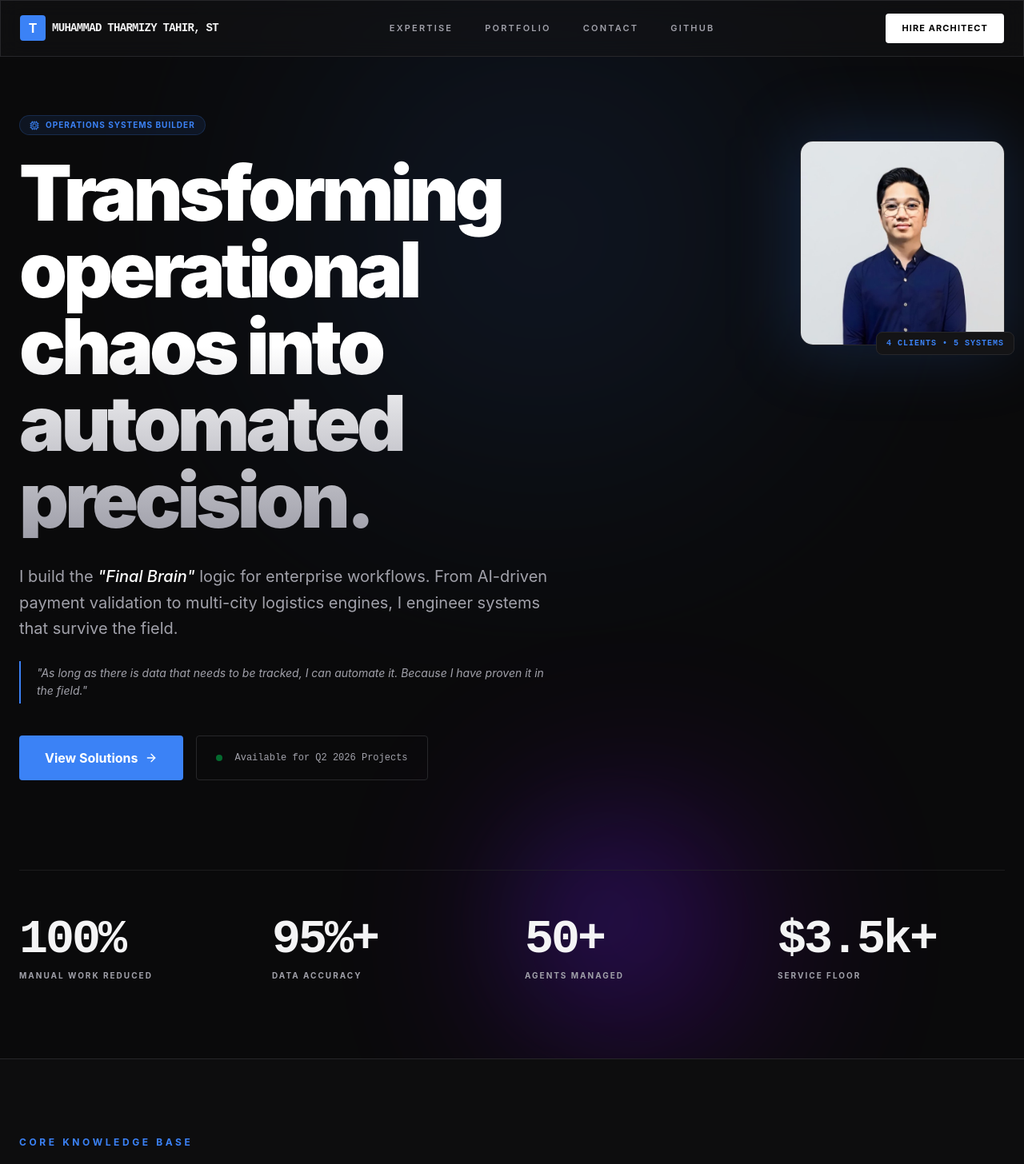
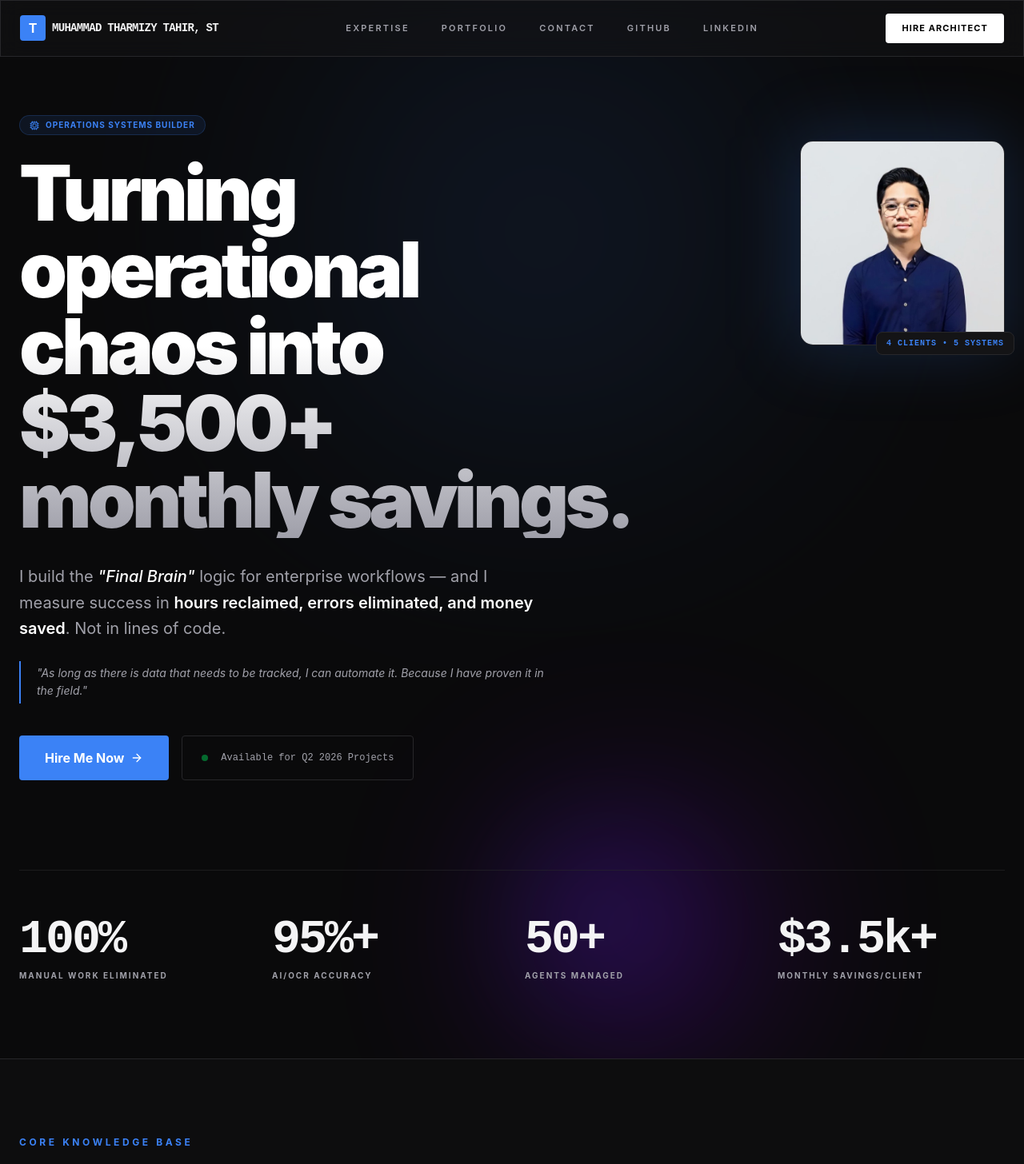
Before and after one commit to tamtam2492/portfolio, a React (Vite) app: page / in a window 1280 px wide. Shown: the top 1456 px of the page at 80% size. Built offline with nearby package versions, Linux system fonts and the light colour scheme.

Commit message:
Auditor fixes: pain point CTA, 95% accuracy, 80% reduction, LinkedIn, .5k tagline

```diff
--- a/public/portfolio-print.html
+++ b/public/portfolio-print.html
@@ -133,7 +133,7 @@
     /* Contact */
     .contact-table {
       display: grid;
-      grid-template-columns: 1fr 1fr 1fr;
+      grid-template-columns: 1fr 1fr 1fr 1fr;
       gap: 0;
       border: 1px solid #c8d8e8;
       border-radius: 5px;
@@ -241,7 +241,7 @@
       </div>
       <div class="project-row" style="margin-bottom:0">
         <div class="label">Result</div>
-        <p>Manual data entry dropped to zero. 95% accuracy achieved. Processing time under 10 seconds. Handles 500+ transactions daily. The system ran in production and handled daily payment verification for the entire collection team.</p>
+        <p>Manual data entry dropped to zero. <strong>95% AI/OCR accuracy achieved.</strong> <strong>80% reduction in manual processing time</strong> — from hours to under 10 seconds per receipt. Handles 500+ transactions daily. Zero transcription errors across the entire collection team.</p>
       </div>
     </div>
   </div>
@@ -382,6 +382,10 @@
       <div class="c-label">Telegram</div>
       <div class="c-value">@tamtam2492</div>
     </div>
+    <div class="contact-cell" style="border-right:none">
+      <div class="c-label">LinkedIn</div>
+      <div class="c-value">linkedin.com/in/muhammadtharmizy</div>
+    </div>
   </div>
 
   <div class="footer">
--- a/src/App.tsx
+++ b/src/App.tsx
@@ -34,7 +34,7 @@ const clients = [
         title: "Payment Receipt Automation",
         problem: "Agents manually processed dozens of payment receipts daily via Telegram. High error rates and zero consistency.",
         solution: "Built an end-to-end n8n workflow. AI/OCR extracts data from receipt photos, validates it, and syncs to Google Sheets with auto-confirmation messages.",
-        roi: "Manual data entry dropped to zero. 95% accuracy achieved. Processing time slashed from hours to under 10 seconds. Handles 500+ transactions daily without performance degradation.",
+        roi: "Manual data entry dropped to zero. 95% AI/OCR accuracy achieved. 80% reduction in manual processing time — from hours to under 10 seconds per receipt. Handles 500+ transactions daily. Zero transcription errors across the entire collection team.",
         tools: ["n8n", "Telegram Bot API", "AI / OCR", "Google Sheets", "REST API"],
         icon: <Zap className="w-5 h-5 text-blue-400" />
       },
@@ -109,10 +109,10 @@ const clients = [
 ];
 
 const stats = [
-  { label: "Manual Work Reduced", value: "100%" },
-  { label: "Data Accuracy", value: "95%+" },
+  { label: "Manual Work Eliminated", value: "100%" },
+  { label: "AI/OCR Accuracy", value: "95%+" },
   { label: "Agents Managed", value: "50+" },
-  { label: "Service Floor", value: "$3.5k+" }
+  { label: "Monthly Savings/Client", value: "$3.5k+" }
 ];
 
 export default function App() {
@@ -130,6 +130,7 @@ export default function App() {
             <a href="#portfolio" className="hover:text-white transition-colors">Portfolio</a>
             <a href="#contact" className="hover:text-white transition-colors">Contact</a>
             <a href="https://github.com/tamtam2492" target="_blank" rel="noopener noreferrer" className="hover:text-white transition-colors">GitHub</a>
+            <a href="https://www.linkedin.com/in/muhammadtharmizy" target="_blank" rel="noopener noreferrer" className="hover:text-white transition-colors">LinkedIn</a>
           </div>
           <a
             href="#contact"
@@ -160,20 +161,22 @@ export default function App() {
                 <Cpu className="w-3 h-3" /> Operations Systems Builder
               </div>
               <h1 className="text-6xl md:text-8xl font-black tracking-tighter leading-[1.0] mb-8 text-gradient">
-                Transforming operational chaos into automated precision.
+                Turning operational chaos into $3,500+ monthly savings.
               </h1>
               <p className="text-lg md:text-xl text-brand-muted mb-6 leading-relaxed max-w-2xl">
-                I build the <span className="text-white font-medium italic">"Final Brain"</span> logic for enterprise workflows. From AI-driven payment validation to multi-city logistics engines, I engineer systems that survive the field.
+                I build the <span className="text-white font-medium italic">"Final Brain"</span> logic for enterprise workflows — and I measure success in <span className="text-white font-semibold">hours reclaimed, errors eliminated, and money saved</span>. Not in lines of code.
               </p>
               <blockquote className="border-l-2 border-brand-accent pl-5 py-1 mb-10 max-w-2xl">
                 <p className="text-sm italic text-brand-muted leading-relaxed">"As long as there is data that needs to be tracked, I can automate it. Because I have proven it in the field."</p>
               </blockquote>
               <div className="flex flex-wrap gap-4">
                 <a
-                  href="#portfolio"
+                  href="https://wa.me/6285342020433?text=Hi%20Tharmizy%2C%20I%20want%20to%20discuss%20a%20project"
+                  target="_blank"
+                  rel="noopener noreferrer"
                   className="bg-brand-accent text-white px-8 py-4 rounded font-bold flex items-center gap-2 hover:scale-105 transition-transform"
                 >
-                  View Solutions <ArrowRight className="w-4 h-4" />
+                  Hire Me Now <ArrowRight className="w-4 h-4" />
                 </a>
                 <div className="flex items-center gap-4 px-6 py-4 rounded border border-brand-border font-mono text-xs text-brand-muted">
                   <span className="w-2 h-2 bg-green-500 rounded-full animate-pulse" />
@@ -485,13 +488,13 @@ export default function App() {
             viewport={{ once: true }}
             className="text-center mb-20"
           >
-            <h2 className="text-xs font-bold uppercase tracking-[0.4em] text-brand-accent mb-6">Ready to Automate?</h2>
+            <h2 className="text-xs font-bold uppercase tracking-[0.4em] text-brand-accent mb-6">Stop Losing Money to Manual Work</h2>
             <h3 className="text-5xl md:text-8xl font-black tracking-tighter mb-6 leading-none">
               Let's build your<br />
-              <span className="text-brand-accent">Operational Engine.</span>
+              <span className="text-brand-accent">$3,500+/mo Engine.</span>
             </h3>
             <p className="text-brand-muted max-w-xl mx-auto leading-relaxed">
-              Available for Q2 2026. Every engagement starts with a 30-minute diagnostic call — no pitch, just clarity.
+              Every hour your team spends on manual data entry is money left on the table. I fix that — fast. Message me now and let's scope your system.
             </p>
           </motion.div>
 
@@ -535,6 +538,10 @@ export default function App() {
           </div>
 
           <div className="text-center">
+            <div className="flex justify-center gap-6 mb-4">
+              <a href="https://github.com/tamtam2492" target="_blank" rel="noopener noreferrer" className="text-brand-muted hover:text-white text-[11px] font-bold uppercase tracking-widest transition-colors">GitHub</a>
+              <a href="https://www.linkedin.com/in/muhammadtharmizy" target="_blank" rel="noopener noreferrer" className="text-brand-muted hover:text-white text-[11px] font-bold uppercase tracking-widest transition-colors">LinkedIn</a>
+            </div>
             <div className="text-brand-muted text-[10px] uppercase tracking-widest font-bold">
               Based in Makassar, Indonesia • Serving Global Enterprise Clients
             </div>
```
Also changed, not shown: 1 other file (tests, documents, lock files or other folders).
